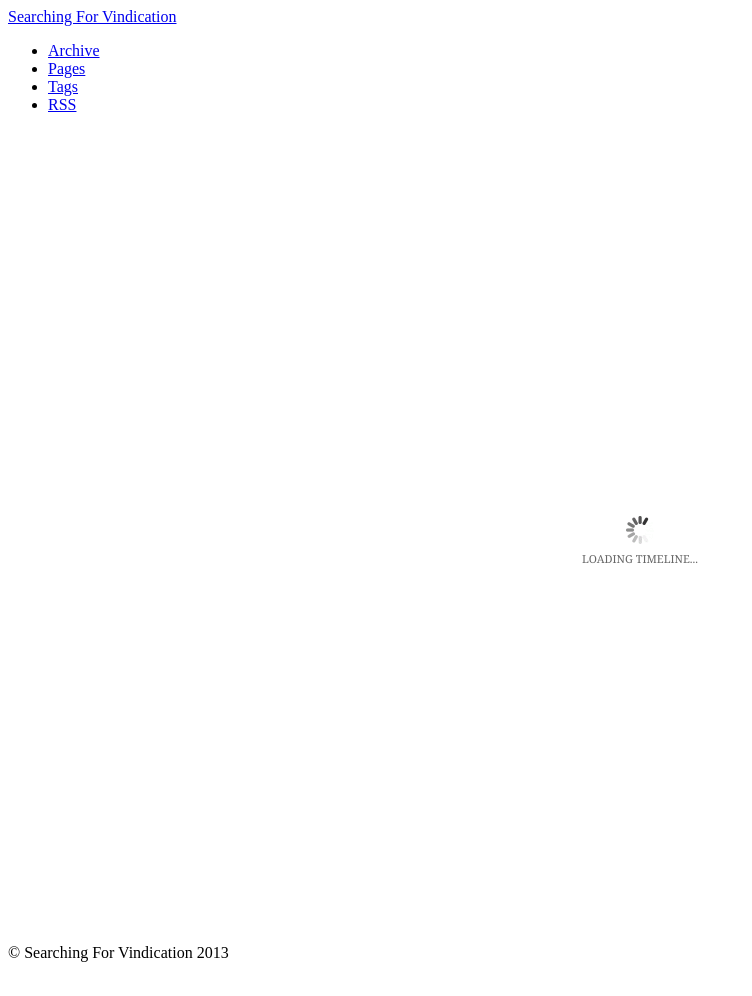
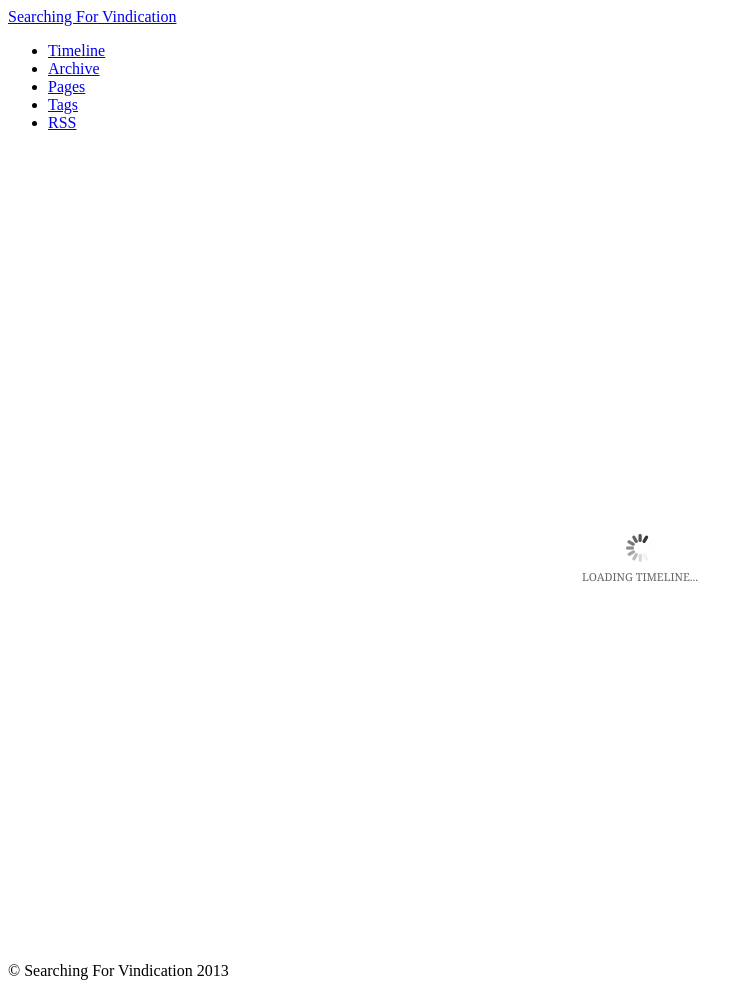
Before and after one commit to searchingforvindication/searchingforvindication.github.com, a Jekyll site: the page built from timeline.html, in a window 1280 px wide. Shown: the whole page, without its empty margins (0-752 px from the left). Built offline with Jekyll 4.4.1, drawn with Linux system fonts in a browser that asks for light colours; nearby versions of some CDN libraries.

Commit message:
put timeline in header

```diff
--- a/_includes/themes/readable/default.html
+++ b/_includes/themes/readable/default.html
@@ -43,6 +43,7 @@
           <a class="brand" href="{{ HOME_PATH }}">{{ site.title }}</a>
           <div class="nav-collapse collapse">
               <ul class="nav pull-right">
+                <li><a href="timeline.html">Timeline</a></li>
                 {% assign pages_list = site.pages %}
                 {% assign group = 'navigation' %}
                 {% include JB/pages_list %}
```
